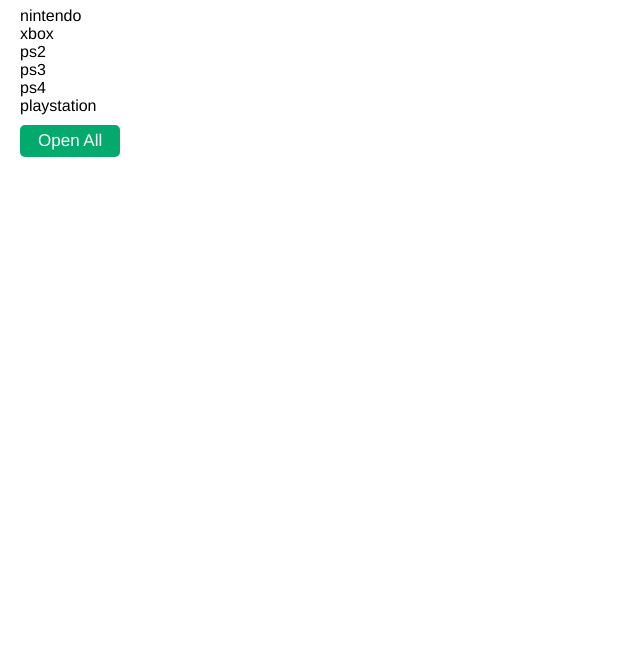
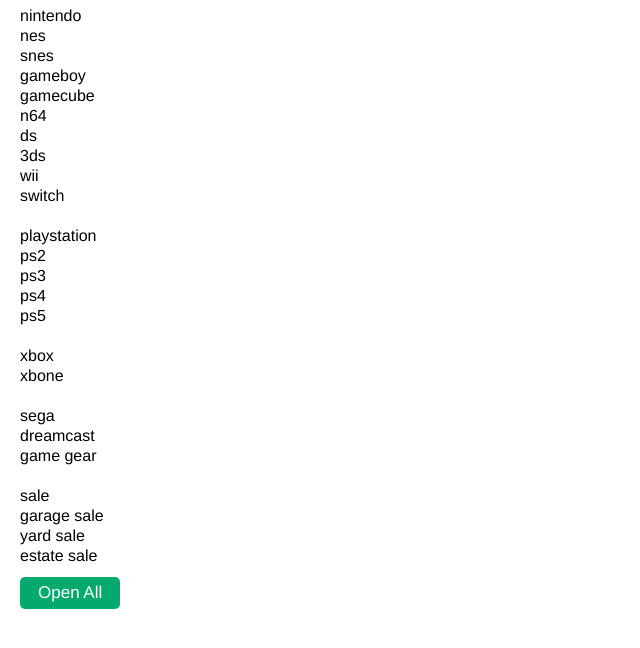
Before and after one commit to BahKoo/facebook-marketplace-search, a plain HTML site: page index.html in a window 1280 px wide. Shown: the part 60-708 px from the top of the page, without its empty margins (0-640 px from the left). Drawn offline with Linux system fonts and the light colour scheme.

Commit message:
feat: update search links

```diff
--- a/css/style.css
+++ b/css/style.css
@@ -33,3 +33,7 @@
 a:hover {
     text-decoration: underline;
 }
+
+div {
+    min-height: 20px;
+}
--- a/js/app.js
+++ b/js/app.js
@@ -1,10 +1,32 @@
 const searchTerms = [
   "nintendo",
-  "xbox",
+  "nes",
+  "snes",
+  "gameboy",
+  "gamecube",
+  "n64",
+  "ds",
+  "3ds",
+  "wii",
+  "switch",
+  "",
+  "playstation",
   "ps2",
   "ps3",
   "ps4",
-  "playstation",
+  "ps5",
+  "",
+  "xbox",
+  "xbone",
+  "",
+  "sega",
+  "dreamcast",
+  "game gear",
+  "",
+  "sale",
+  "garage sale",
+  "yard sale",
+  "estate sale"
 ];
 
 const daysSinceListed = 7;
```
